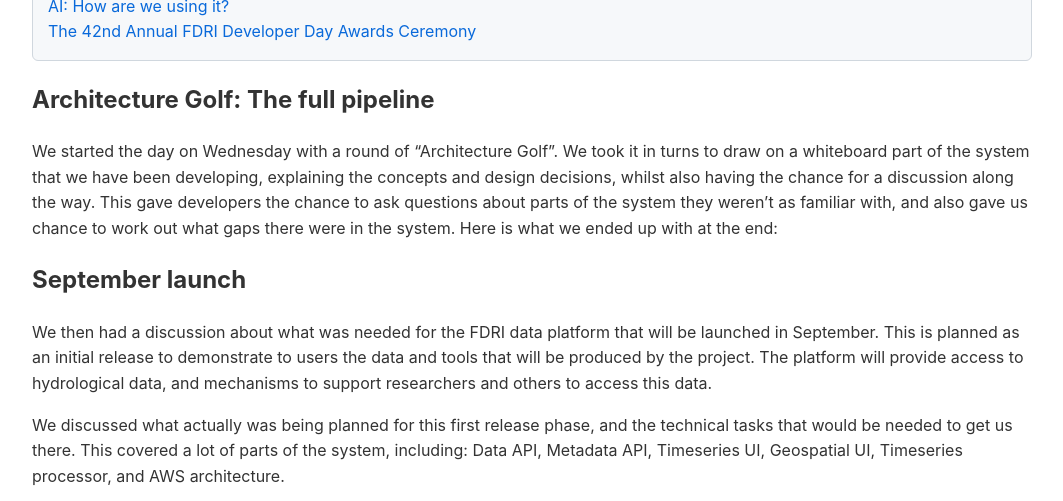
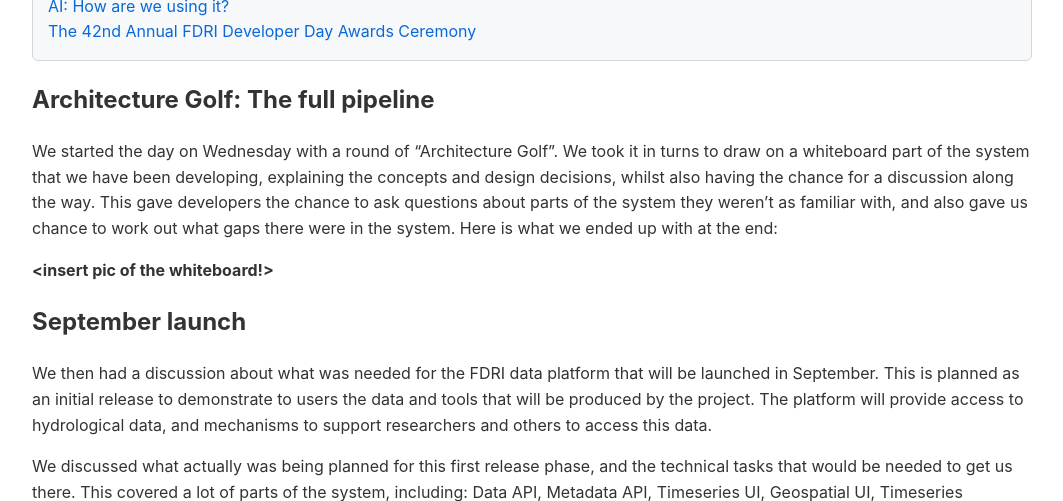
Before and after one commit to NERC-CEH/fdri_words, a Jekyll site: the page built from weeknotes/2026/20.md, in a window 1280 px wide and 900 px high, scrolled down 579 px, cut to the strip 0-501 px from the top of the window. Shown: the whole strip, without its empty margins (108-1171 px from the left). Built offline with Jekyll 4.4.1, drawn with Linux system fonts in a browser that asks for light colours; our own code applies the rules of GitHub Pages for plain Markdown files.

Commit message:
Add placeholder for pic

```diff
--- a/weeknotes/2026/20.md
+++ b/weeknotes/2026/20.md
@@ -11,6 +11,8 @@
 We started the day on Wednesday with a round of "Architecture Golf". We took it in turns to draw on a whiteboard part of the system that we have been developing, explaining the concepts and design decisions,
 whilst also having the chance for a discussion along the way. This gave developers the chance to ask questions about parts of the system they weren't as familiar with, and also gave us chance to work out what
 gaps there were in the system. Here is what we ended up with at the end:
+
+**<insert pic of the whiteboard!>**
 
 ## September launch
 
```
